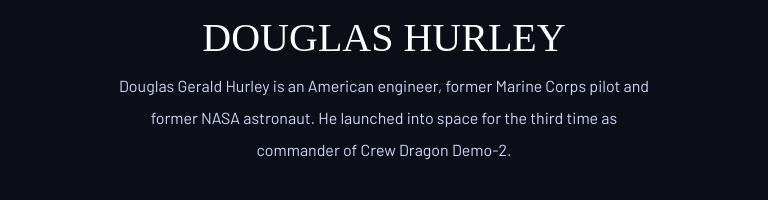
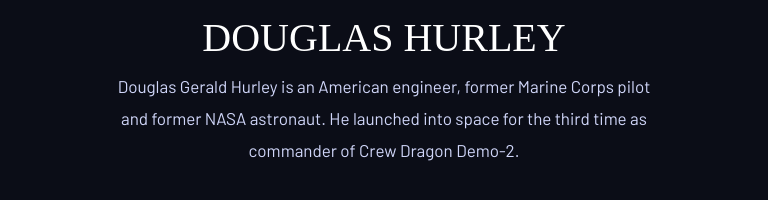
Before and after one commit to toramanarda/space-tourism, a React (Create React App) app: page /crew in a window 768 px wide. Shown: the part 272-472 px from the top of the page. Built offline with nearby package versions, Linux system fonts and the light colour scheme; the HTML template or start-up script is replaced by a standard one; a web font is replaced by a local one.

Commit message:
crew sayfasinda tablet gorunumundaki responsive hatalari giderildi

```diff
--- a/src/style/common.css
+++ b/src/style/common.css
@@ -293,6 +293,19 @@
         padding-top: 24px;
     }
 
+    /* Destination End */
+
+    /* Crew Start */
+
+    .pagination-crew {
+        margin-top: -550px;
+    }
+
+    .crew-text {
+        p {
+            font-size: 17px;
+        }
+    }
 
 
 }
```
